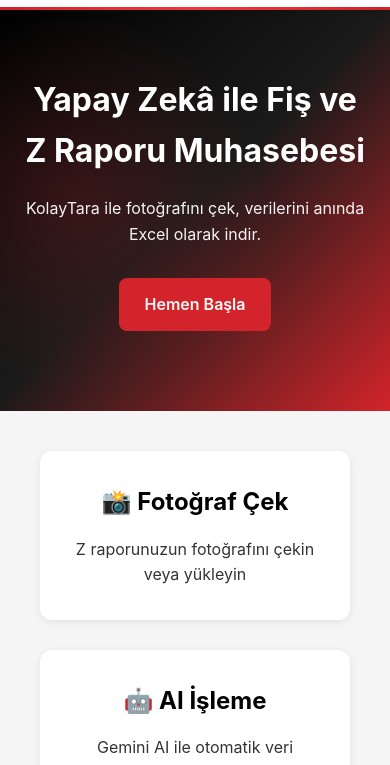
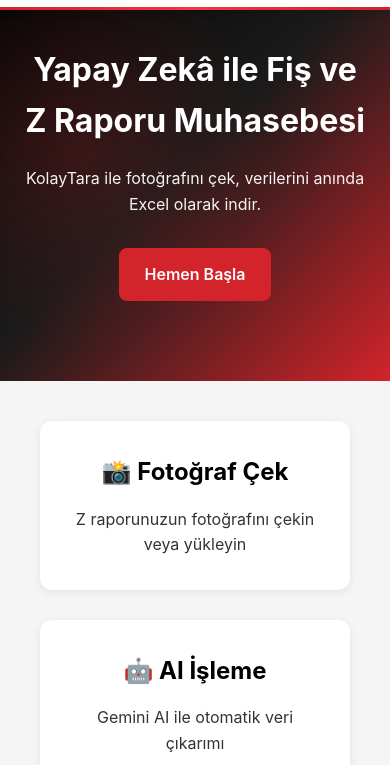
Before and after one commit to goktugyigit/kolaytara, a website: page public/index.html in a window 390 px wide. Shown: the part 76-841 px from the top of the page. Drawn offline with Linux system fonts and the light colour scheme.

Commit message:
Update: Hero section navbar'a yapıştı, üst boşluk kaldırıldı

```diff
--- a/public/assets/styles.css
+++ b/public/assets/styles.css
@@ -36,7 +36,8 @@
   background: var(--background);
   color: var(--primary-black);
   line-height: 1.6;
-  padding-top: 80px;
+  padding-top: 0;
+  margin-top: 0;
 }
 
 /* Navbar */
@@ -179,10 +180,12 @@
 .hero {
   text-align: center;
   padding: 80px 20px;
+  padding-top: 150px;
   background: linear-gradient(135deg, #000000 0%, #1a1a1a 50%, #d2242a 100%);
   color: #fff;
   position: relative;
   overflow: hidden;
+  margin-top: 0;
 }
 
 .hero::before {
@@ -458,8 +461,8 @@
 
 /* Responsive */
 @media (max-width: 768px) {
-  body {
-    padding-top: 70px;
+  .hero {
+    padding-top: 120px;
   }
 
   .hero h1 {
@@ -510,8 +513,8 @@
 }
 
 @media (max-width: 480px) {
-  body {
-    padding-top: 60px;
+  .hero {
+    padding-top: 100px;
   }
 
   .hero h1 {
```
